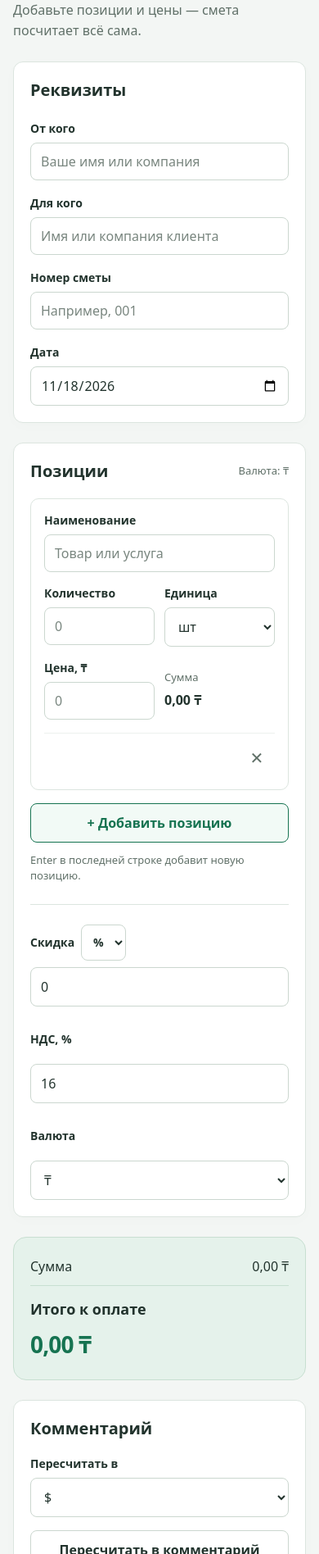
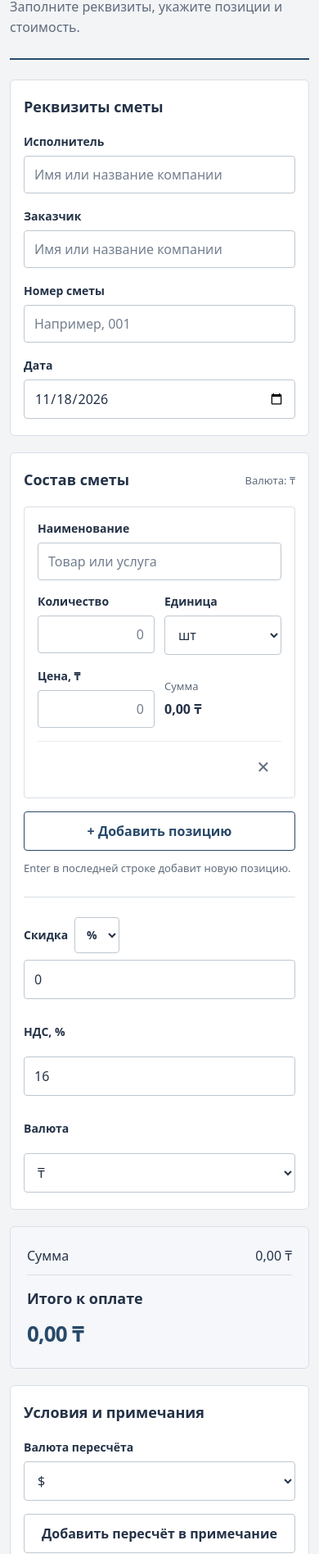
Before and after one commit to Altynbek1991/smeta, a plain HTML site: page index.html in a window 390 px wide. Shown: the part 104-2000 px from the top of the page at 82% size. Drawn offline with Linux system fonts and the light colour scheme; no server answers.

Commit message:
Обновить оформление сметы и добавить требования к сумме прописью

```diff
--- a/index.html
+++ b/index.html
@@ -11,16 +11,16 @@
   <main class="app">
     <h1 id="print-heading" class="print-only"></h1>
     <header class="page-header">
-      <span class="eyebrow">ПРОСТОЙ РАСЧЁТ</span>
-      <h1>Смета за 5 минут</h1>
-      <p>Добавьте позиции и цены — смета посчитает всё сама.</p>
+      <span class="eyebrow">СОСТАВЛЕНИЕ СМЕТЫ</span>
+      <h1>Смета</h1>
+      <p>Заполните реквизиты, укажите позиции и стоимость.</p>
     </header>
 
     <section class="card" aria-labelledby="details-heading">
-      <h2 id="details-heading">Реквизиты</h2>
+      <h2 id="details-heading">Реквизиты сметы</h2>
       <div class="details-grid">
-        <label>От кого<input type="text" name="sender" placeholder="Ваше имя или компания"></label>
-        <label>Для кого<input type="text" name="recipient" placeholder="Имя или компания клиента"></label>
+        <label>Исполнитель<input type="text" name="sender" placeholder="Имя или название компании"></label>
+        <label>Заказчик<input type="text" name="recipient" placeholder="Имя или название компании"></label>
         <label>Номер сметы<input type="text" name="estimate-number" inputmode="numeric" placeholder="Например, 001"></label>
         <label>Дата<input type="date" name="estimate-date" id="estimate-date"></label>
       </div>
@@ -28,13 +28,13 @@
 
     <section class="card positions" aria-labelledby="positions-heading">
       <div class="section-heading">
-        <h2 id="positions-heading">Позиции</h2>
+        <h2 id="positions-heading">Состав сметы</h2>
         <span class="muted">Валюта: <span data-currency>₸</span></span>
       </div>
       <table>
         <caption class="sr-only">Позиции сметы: количество, цена и сумма</caption>
         <thead>
-          <tr><th scope="col">Наименование</th><th scope="col">Количество</th><th scope="col">Единица</th><th scope="col">Цена, <span data-currency>₸</span></th><th scope="col" class="amount-heading">Сумма</th><th scope="col"><span class="sr-only">Удаление</span></th></tr>
+          <tr><th scope="col">Наименование</th><th scope="col">Кол-во</th><th scope="col">Ед. изм.</th><th scope="col">Цена, <span data-currency>₸</span></th><th scope="col" class="amount-heading">Сумма</th><th scope="col"><span class="sr-only">Удаление</span></th></tr>
         </thead>
         <tbody id="items"></tbody>
       </table>
@@ -64,13 +64,13 @@
     </section>
 
     <section class="card comment-card" aria-labelledby="comment-heading">
-      <h2 id="comment-heading">Комментарий</h2>
+      <h2 id="comment-heading">Условия и примечания</h2>
       <div class="comment-conversion screen-only">
-        <label>Пересчитать в<select id="comment-currency"><option value="₽">₽</option><option value="$" selected>$</option><option value="€">€</option></select></label>
-        <button type="button" id="convert-comment" class="secondary-button">Пересчитать в комментарий</button>
+        <label>Валюта пересчёта<select id="comment-currency"><option value="₽">₽</option><option value="$" selected>$</option><option value="€">€</option></select></label>
+        <button type="button" id="convert-comment" class="secondary-button">Добавить пересчёт в примечание</button>
       </div>
       <p id="comment-status" class="keyboard-hint screen-only" role="status"></p>
-      <label for="comment" class="comment-label">Сроки, условия оплаты</label>
+      <label for="comment" class="comment-label">Сроки, условия оплаты и дополнительные сведения</label>
       <textarea id="comment" name="comment" rows="4" placeholder="Например, срок выполнения — 5 рабочих дней, предоплата — 50%"></textarea>
     </section>
     <p class="print-only signature">Подпись ____________________</p>
--- a/styles.css
+++ b/styles.css
@@ -1,11 +1,11 @@
 :root {
   color-scheme: light;
   font-family: system-ui, -apple-system, "Segoe UI", sans-serif;
-  color: #22332d;
-  background: #f3f6f4;
+  color: #243247;
+  background: #f3f4f6;
   font-synthesis: none;
-  --accent: #167351;
-  --border: #dce5df;
+  --accent: #284969;
+  --border: #d9dfe6;
 }
 
 * { box-sizing: border-box; }
@@ -13,40 +13,41 @@ body { margin: 0; }
 button, input, select, textarea { font: inherit; }
 button, input, select, textarea { min-height: 44px; min-width: 44px; }
 button { cursor: pointer; }
-.app { max-width: 1120px; margin: 0 auto; padding: 48px 24px 64px; }
-.page-header { margin-bottom: 32px; }
-.eyebrow { color: var(--accent); font-size: 12px; font-weight: 750; letter-spacing: .13em; }
-h1 { margin: 10px 0; font-size: clamp(28px, 4vw, 40px); letter-spacing: -.035em; line-height: 1.2; }
-.page-header p { color: #607068; margin: 0; line-height: 1.6; }
-h2 { margin: 0; font-size: 20px; }
-.card { background: white; border: 1px solid var(--border); border-radius: 16px; padding: 28px; margin-bottom: 24px; box-shadow: 0 4px 18px #22332d04; }
-.details-grid { display: grid; grid-template-columns: repeat(2, minmax(0, 1fr)); gap: 20px 24px; margin-top: 24px; }
+.app { max-width: 1240px; margin: 0 auto; padding: 40px 32px 56px; }
+.page-header { margin-bottom: 28px; padding-bottom: 24px; border-bottom: 2px solid var(--accent); }
+.eyebrow { color: var(--accent); font-size: 12px; font-weight: 600; letter-spacing: .08em; }
+h1 { margin: 10px 0; font-size: clamp(28px, 4vw, 34px); letter-spacing: -.025em; line-height: 1.2; }
+.page-header p { color: #5e6b7b; margin: 0; line-height: 1.6; }
+h2 { margin: 0; font-size: 18px; font-weight: 600; line-height: 1.4; }
+.card { background: white; border: 1px solid var(--border); border-radius: 6px; padding: 24px; margin-bottom: 20px; }
+.details-grid { display: grid; grid-template-columns: minmax(0, 2fr) minmax(0, 2fr) minmax(130px, 1fr) minmax(160px, 1fr); gap: 20px; margin-top: 20px; }
 label { display: flex; flex-direction: column; gap: 8px; font-size: 14px; font-weight: 600; min-width: 0; }
-input, select, textarea { width: 100%; border: 1px solid #cbd7cf; border-radius: 8px; background: white; color: #22332d; padding: 11px 12px; font-size: 16px; font-weight: 400; }
-input::placeholder { color: #79867f; opacity: 1; }
+input, select, textarea { width: 100%; border: 1px solid #bdc7d2; border-radius: 4px; background: white; color: #243247; padding: 11px 12px; font-size: 16px; font-weight: 400; }
+input::placeholder { color: #737f8e; opacity: 1; }
 .field-error { color: #b42318; font-size: 13px; font-weight: 400; line-height: 1.4; }
 input[aria-invalid="true"] { border-color: #b42318; }
 input:focus-visible, select:focus-visible, textarea:focus-visible, button:focus-visible { outline: 3px solid var(--accent); outline-offset: 3px; }
 .section-heading { display: flex; align-items: center; justify-content: space-between; gap: 12px; margin-bottom: 24px; }
-.muted, .keyboard-hint { color: #607068; font-size: 13px; }
+.muted, .keyboard-hint { color: #5e6b7b; font-size: 13px; }
 table { width: 100%; border-collapse: collapse; table-layout: fixed; }
-th { text-align: left; font-size: 12px; color: #607068; font-weight: 600; padding: 0 6px 12px; }
+th { text-align: left; font-size: 13px; color: #5e6b7b; font-weight: 600; padding: 12px 6px; background: #f5f7fa; border-top: 1px solid var(--border); border-bottom: 1px solid var(--border); }
 th:first-child { width: 32%; }
 th:nth-child(2) { width: 13%; }
 th:nth-child(3) { width: 13%; }
 th:nth-child(4) { width: 17%; }
 th:nth-child(5) { width: 19%; }
 th:last-child { width: 56px; }
-td { padding: 12px 6px; border-top: 1px solid #edf1ee; vertical-align: middle; }
+td { padding: 12px 6px; border-top: 1px solid #e8ecf1; vertical-align: middle; }
 th:first-child, td:first-child { padding-left: 0; }
 th:last-child, td:last-child { padding-right: 0; }
 .amount-heading, .line-total-cell { text-align: right; }
 .line-total-cell output { font-weight: 650; font-variant-numeric: tabular-nums; overflow-wrap: anywhere; }
-.delete-button { display: block; width: 44px; border: 0; border-radius: 8px; background: transparent; color: #607068; font-size: 20px; margin-left: auto; }
-.delete-button:hover { background: #edf2ef; color: #22332d; }
-.add-area { margin-top: 16px; }
-.add-button { border: 1px solid var(--accent); border-radius: 8px; padding: 12px 18px; color: var(--accent); background: #f2faf6; font-weight: 650; }
-.add-button:hover { background: #e3f3ea; }
+.delete-button { display: block; width: 44px; border: 0; border-radius: 4px; background: transparent; color: #5e6b7b; font-size: 20px; margin-left: auto; }
+.delete-button:hover { background: #edf1f5; color: #243247; }
+.add-area { display: flex; align-items: center; flex-wrap: wrap; gap: 12px 20px; margin-top: 16px; }
+.add-area .keyboard-hint { margin: 0; }
+.add-button { border: 1px solid var(--accent); border-radius: 4px; padding: 12px 18px; color: var(--accent); background: #ffffff; font-weight: 650; }
+.add-button:hover { background: #edf2f7; }
 .keyboard-hint { margin: 12px 0 0; }
 .calculation-settings { display: grid; grid-template-columns: repeat(3, minmax(0, 1fr)); align-items: start; gap: 20px; margin-top: 24px; padding-top: 24px; border-top: 1px solid var(--border); }
 .discount-setting { display: flex; flex-direction: column; gap: 8px; min-width: 0; }
@@ -54,29 +55,29 @@ th:last-child, td:last-child { padding-right: 0; }
 .discount-heading { gap: 8px; }
 #discount-mode { width: auto; max-width: 100%; padding: 8px 10px; font: inherit; }
 .calculation-settings input, #currency { height: 48px; }
-.total-card { background: #e5f2eb; border: 1px solid #c8dfd1; border-radius: 16px; padding: 28px; display: flex; flex-direction: column; gap: 16px; }
+.total-card { background: #f5f7fa; border: 1px solid #d9dfe6; border-radius: 6px; width: min(100%, 480px); margin-left: auto; padding: 24px; display: flex; flex-direction: column; gap: 16px; }
 .summary-row { width: 100%; display: flex; align-items: baseline; justify-content: space-between; gap: 20px; }
 .summary-row[hidden] { display: none; }
 .summary-row output { text-align: right; font-variant-numeric: tabular-nums; overflow-wrap: anywhere; min-width: 0; }
-.final-total { border-top: 1px solid #c8dfd1; padding-top: 16px; }
+.final-total { border-top: 1px solid #d9dfe6; padding-top: 16px; }
 .total-card h2 { font-size: 18px; }
-#total { color: var(--accent); font-size: clamp(28px, 4vw, 38px); font-weight: 750; letter-spacing: -.03em; font-variant-numeric: tabular-nums; overflow-wrap: anywhere; min-width: 0; }
+#total { color: var(--accent); font-size: clamp(26px, 4vw, 32px); font-weight: 700; letter-spacing: -.03em; font-variant-numeric: tabular-nums; overflow-wrap: anywhere; min-width: 0; }
 .sr-only { position: absolute; width: 1px; height: 1px; padding: 0; margin: -1px; overflow: hidden; clip-path: inset(50%); white-space: nowrap; border: 0; }
 .mobile-only { display: none; }
 .print-only, .print-value { display: none; }
-.comment-card { margin-top: 24px; }
+.comment-card { margin-top: 20px; }
 .comment-conversion { display: flex; align-items: flex-end; gap: 16px; margin-top: 20px; }
 .comment-conversion label { flex: 0 1 180px; }
 .comment-conversion button, .comment-conversion select { min-height: 48px; }
 #comment-status { color: #b42318; }
 .comment-label { margin: 20px 0 8px; }
 textarea { display: block; resize: vertical; line-height: 1.5; }
-.save-button { border: 1px solid var(--accent); border-radius: 8px; padding: 12px 22px; background: var(--accent); color: white; font-weight: 650; }
-.save-button:hover { background: #105d40; }
+.save-button { border: 1px solid var(--accent); border-radius: 4px; padding: 12px 22px; background: var(--accent); color: white; font-weight: 650; }
+.save-button:hover { background: #1d3853; }
 .print-actions { display: flex; align-items: center; flex-wrap: wrap; gap: 12px; }
 .print-actions .keyboard-hint { flex-basis: 100%; margin-top: 0; }
-.secondary-button { border: 1px solid #cbd7cf; border-radius: 8px; padding: 12px 18px; background: white; color: #22332d; font-weight: 600; }
-.secondary-button:hover { background: #edf2ef; }
+.secondary-button { border: 1px solid #bdc7d2; border-radius: 4px; padding: 12px 18px; background: white; color: #243247; font-weight: 600; }
+.secondary-button:hover { background: #edf1f5; }
 #copy-status {
   position: fixed;
   top: 50%;
@@ -86,15 +87,15 @@ textarea { display: block; resize: vertical; line-height: 1.5; }
   display: flex;
   align-items: center;
   justify-content: center;
-  width: min(260px, calc(100vw - 32px));
-  aspect-ratio: 1;
+  width: min(360px, calc(100vw - 32px));
+  min-height: 64px;
   padding: 24px;
-  border: 2px solid var(--accent);
-  border-radius: 12px;
-  background: #e5f2eb;
+  border: 1px solid var(--border);
+  border-radius: 6px;
+  background: #f5f7fa;
   color: var(--accent);
-  box-shadow: 0 12px 48px #22332d30;
-  font-size: 28px;
+  box-shadow: 0 4px 20px #24324718;
+  font-size: 18px;
   font-weight: 750;
   text-align: center;
   pointer-events: none;
@@ -115,9 +116,9 @@ textarea { display: block; resize: vertical; line-height: 1.5; }
 }
 
 @media screen and (max-width: 640px) {
-  .app { padding: 28px 16px 40px; }
+  .app { padding: 24px 12px 36px; }
   .page-header { margin-bottom: 24px; }
-  .card { padding: 20px; border-radius: 12px; }
+  .card { padding: 20px 16px; border-radius: 6px; }
   .details-grid { grid-template-columns: 1fr; gap: 18px; }
   .calculation-settings { grid-template-columns: 1fr; gap: 18px; }
   .comment-conversion { flex-direction: column; align-items: stretch; }
@@ -126,21 +127,41 @@ textarea { display: block; resize: vertical; line-height: 1.5; }
   table, tbody { display: block; }
   thead { position: absolute; width: 1px; height: 1px; overflow: hidden; clip-path: inset(50%); }
   tbody { display: grid; gap: 16px; }
-  tr { display: grid; grid-template-columns: repeat(2, minmax(0, 1fr)); gap: 16px 12px; border: 1px solid var(--border); border-radius: 10px; padding: 16px; }
+  tr { display: grid; grid-template-columns: repeat(2, minmax(0, 1fr)); gap: 16px 12px; border: 1px solid var(--border); border-radius: 4px; padding: 16px; }
   td, td:first-child, td:last-child { display: block; padding: 0; border: 0; min-width: 0; }
   .name-cell { grid-column: 1 / -1; }
   .mobile-label { position: static; width: auto; height: auto; padding: 0; margin: 0; overflow: visible; clip-path: none; white-space: normal; }
-  .mobile-only { display: block; color: #607068; font-size: 13px; }
+  .mobile-only { display: block; color: #5e6b7b; font-size: 13px; }
   .line-total-cell { text-align: left; display: flex; flex-direction: column; justify-content: center; gap: 8px; }
-  td.delete-cell { grid-column: 1 / -1; border-top: 1px solid #edf1ee; padding-top: 8px; }
+  td.delete-cell { grid-column: 1 / -1; border-top: 1px solid #e8ecf1; padding-top: 8px; }
   .add-button { width: 100%; }
   .keyboard-hint { line-height: 1.5; }
-  .total-card { padding: 24px 20px; align-items: flex-start; flex-direction: column; gap: 12px; }
+  .total-card { width: 100%; padding: 24px 20px; align-items: flex-start; flex-direction: column; gap: 12px; }
   .final-total { flex-direction: column; gap: 12px; }
   .save-button { width: 100%; }
   .print-actions > button { width: 100%; }
 }
 
+@media screen {
+  th:nth-child(2), th:nth-child(4), td:nth-child(2) input, td:nth-child(4) input { text-align: right; }
+  td:nth-child(2) input, td:nth-child(4) input, .calculation-settings input { font-variant-numeric: tabular-nums; }
+  th:first-child { padding-left: 12px; }
+  th:last-child { padding-right: 12px; }
+  .print-actions { padding-top: 4px; }
+  #new-estimate { margin-left: auto; }
+  button:disabled { cursor: wait; opacity: .65; }
+}
+
+@media screen and (min-width: 641px) and (max-width: 1000px) {
+  .details-grid { grid-template-columns: repeat(2, minmax(0, 1fr)); }
+}
+
+@media screen and (max-width: 640px) {
+  .add-area { align-items: stretch; }
+  .add-area .keyboard-hint { width: 100%; }
+  .comment-conversion button { width: 100%; }
+  #new-estimate { margin-left: 0; }
+}
 @page { size: A4 portrait; margin: 15mm; }
 
 @media print {
@@ -162,7 +183,7 @@ textarea { display: block; resize: vertical; line-height: 1.5; }
   thead { display: table-header-group; }
   tr { break-inside: avoid; }
   th, td, th:first-child, td:first-child { border: 1px solid #777; padding: 2.5mm; color: black; vertical-align: top; }
-  th { font-size: 10pt; }
+  th { font-size: 10pt; background: white; }
   th:first-child { width: 35%; }
   th:nth-child(2) { width: 15%; }
   th:nth-child(3) { width: 13%; }
```
Also changed, not shown: 1 other file.
